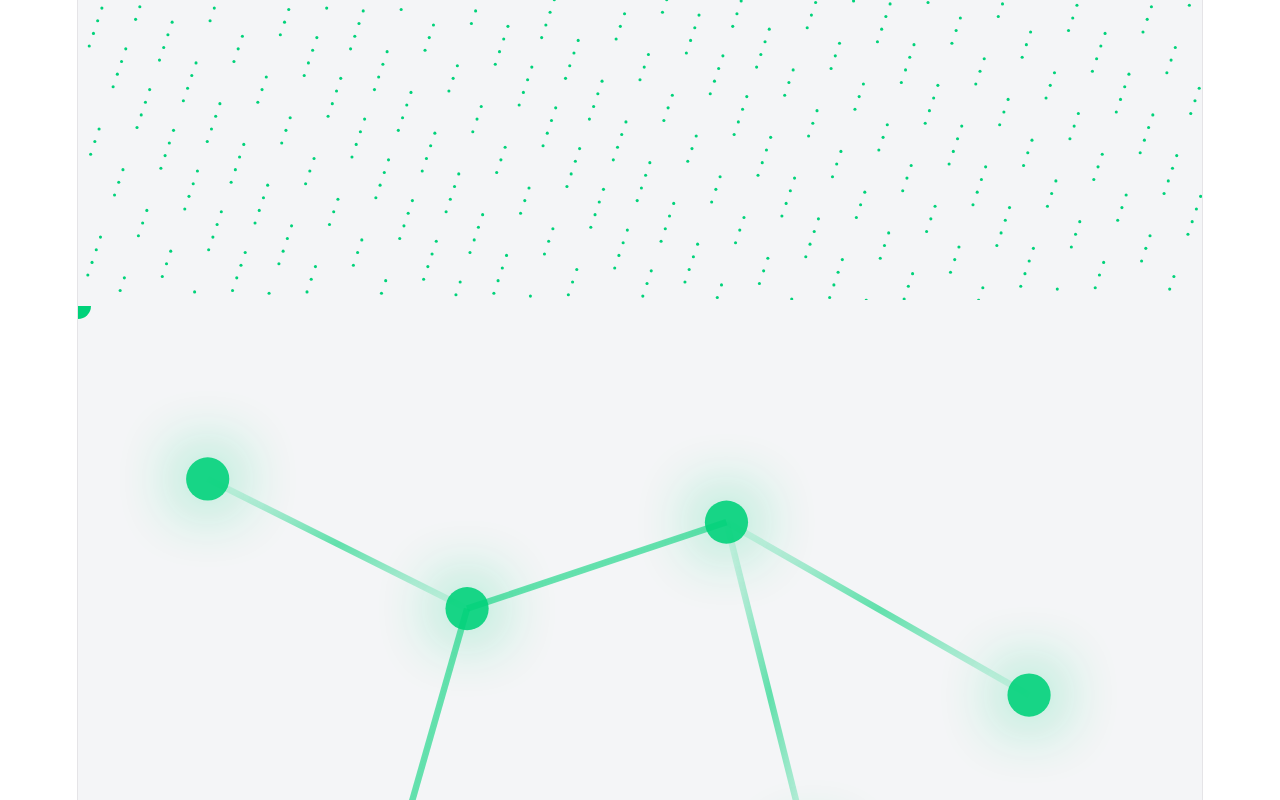
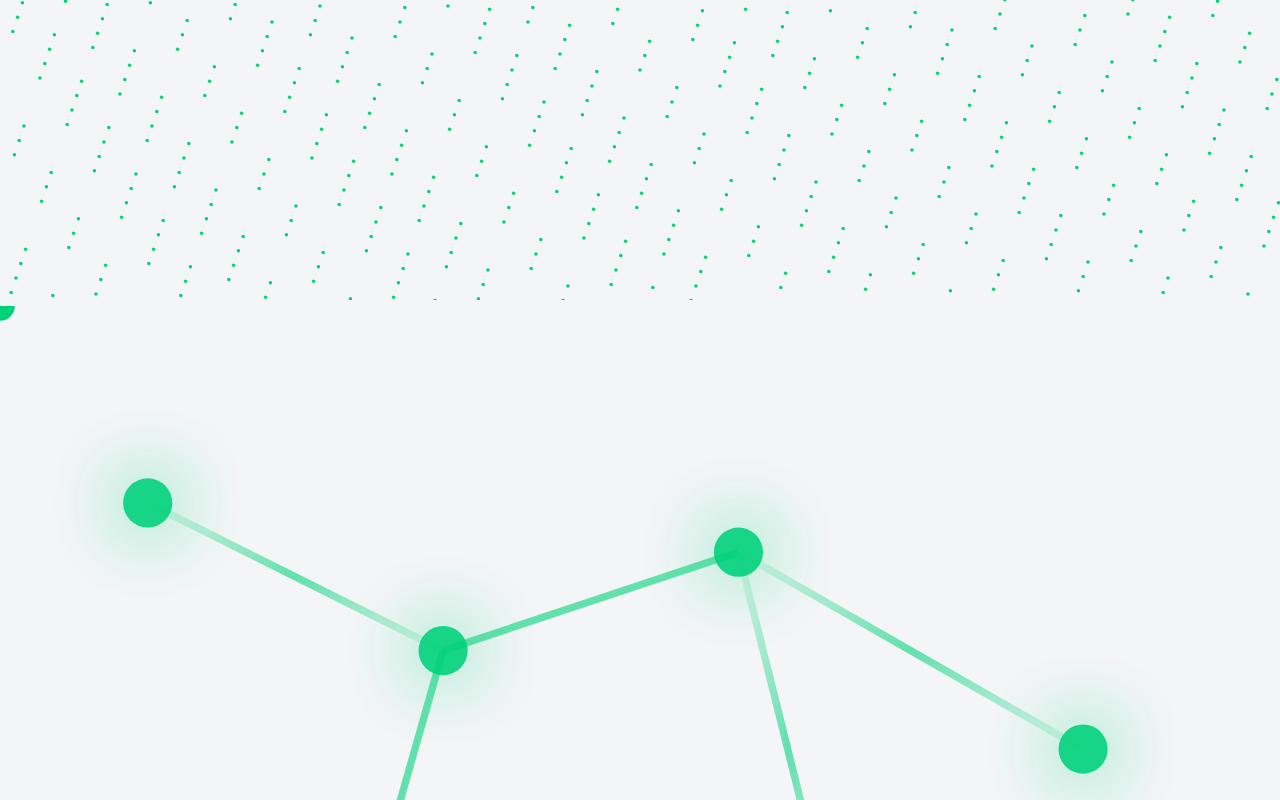
Before and after one commit to quiroganicolasluciano-lab/fintechgraphic, a React (Vite) app: page / in a window 1280 px wide. Built offline with nearby package versions, Linux system fonts and the light colour scheme.

Commit message:
fix: remove root width constraint

```diff
--- a/src/index.css
+++ b/src/index.css
@@ -59,15 +59,11 @@
 }
 
 #root {
-  width: 1126px;
-  max-width: 100%;
-  margin: 0 auto;
-  text-align: center;
-  border-inline: 1px solid var(--border);
-  min-height: 100svh;
-  display: flex;
-  flex-direction: column;
-  box-sizing: border-box;
+  width: 100%;
+  height: 100%;
+  margin: 0;
+  padding: 0;
+  overflow: hidden;
 }
 
 body {
```
